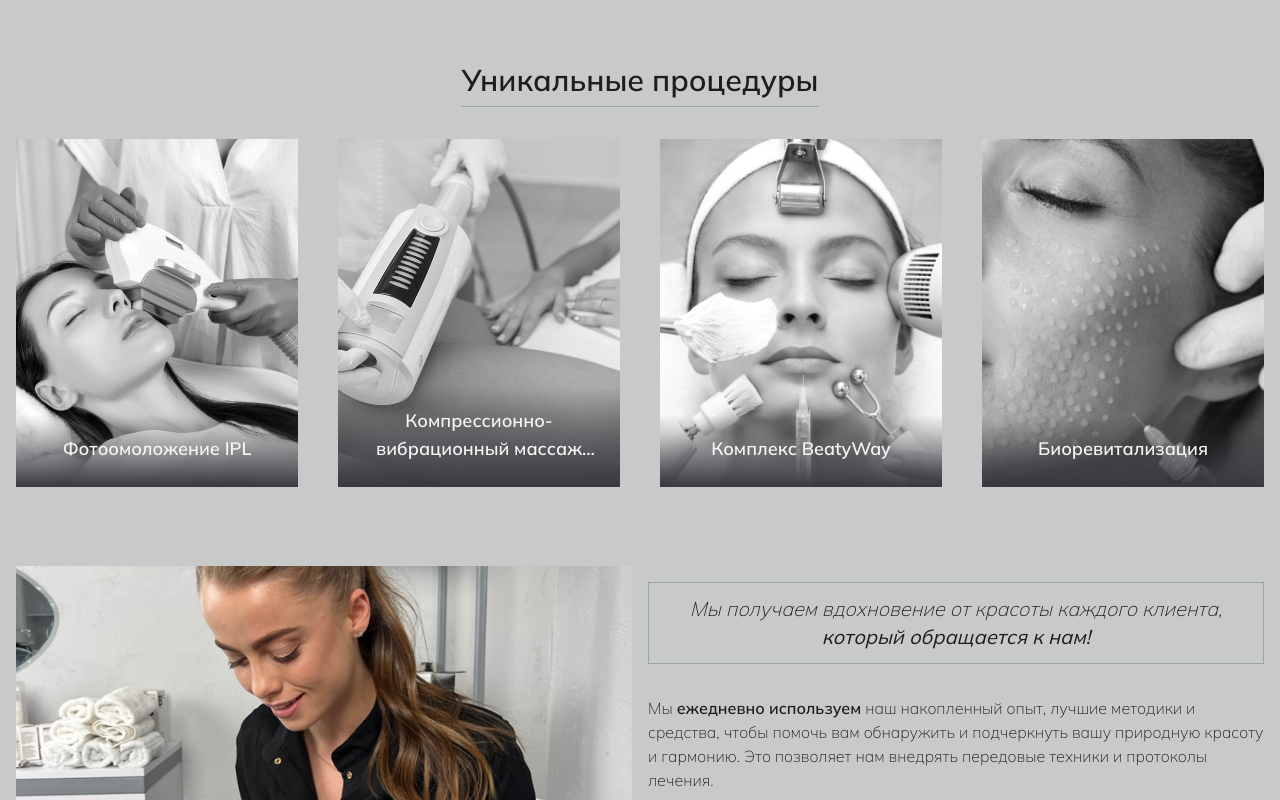
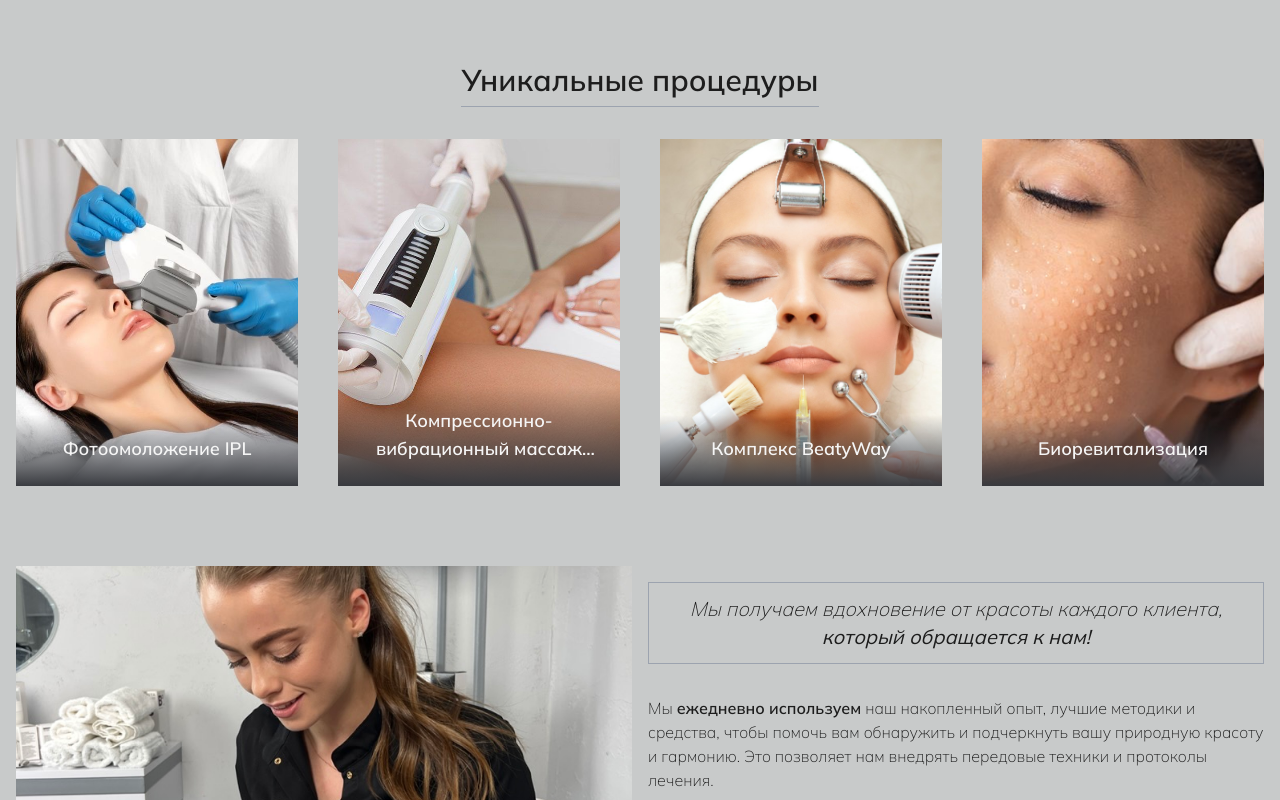
Before and after one commit to KirillUnited/beautymyway-app, a Next.js app: page / in a window 1280 px wide. Shown: the part 820-1620 px from the top of the page. Built offline with nearby package versions, Linux system fonts and the light colour scheme.

Commit message:
Update product card animation

```diff
--- a/src/components/ProductCard/ProductCard.module.scss
+++ b/src/components/ProductCard/ProductCard.module.scss
@@ -3,12 +3,13 @@
         .image {
             -webkit-filter: grayscale(0);
             filter: grayscale(0);
+            transform: scale(1.1);
         }
         .description {
             grid-template-rows: 1fr;
         }
     }
-    @apply relative aspect-[260/320] max-h-[500px] w-full;
+    @apply relative aspect-[260/320] max-h-[500px] w-full overflow-hidden;
 }
 .content {
     @apply absolute left-0 bottom-[-1px] right-0 text-center font-semibold p-5 z-10 flex flex-col gap-1;
@@ -20,8 +21,9 @@
 }
 .image {
     @apply object-cover w-full transition-all duration-700;
-    -webkit-filter: grayscale(1);
-    filter: grayscale(1);
+    // -webkit-filter: grayscale(1);
+    // filter: grayscale(1);
+    transform: scale(1);
 }
 .description {
     display: grid;
```
